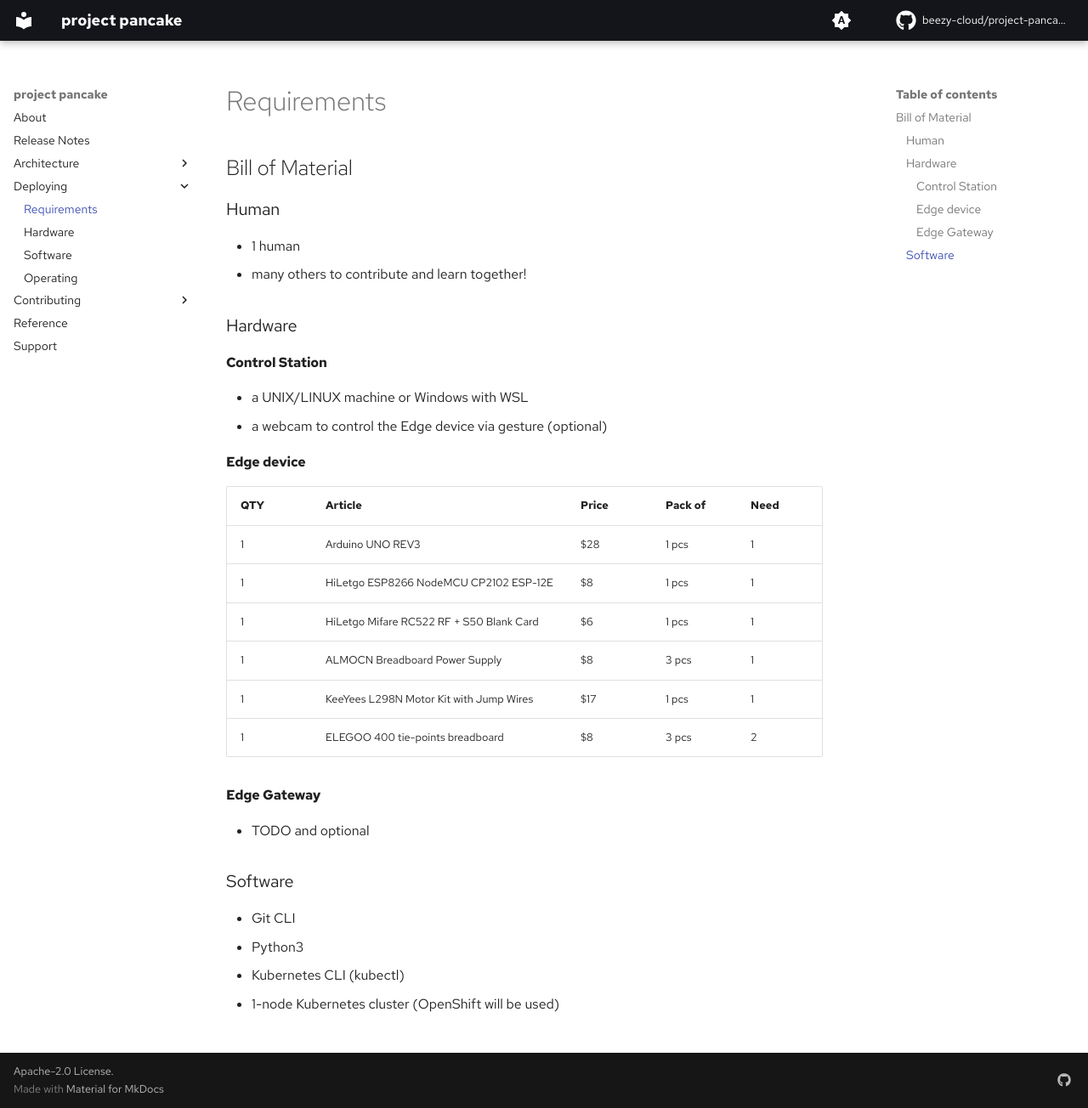
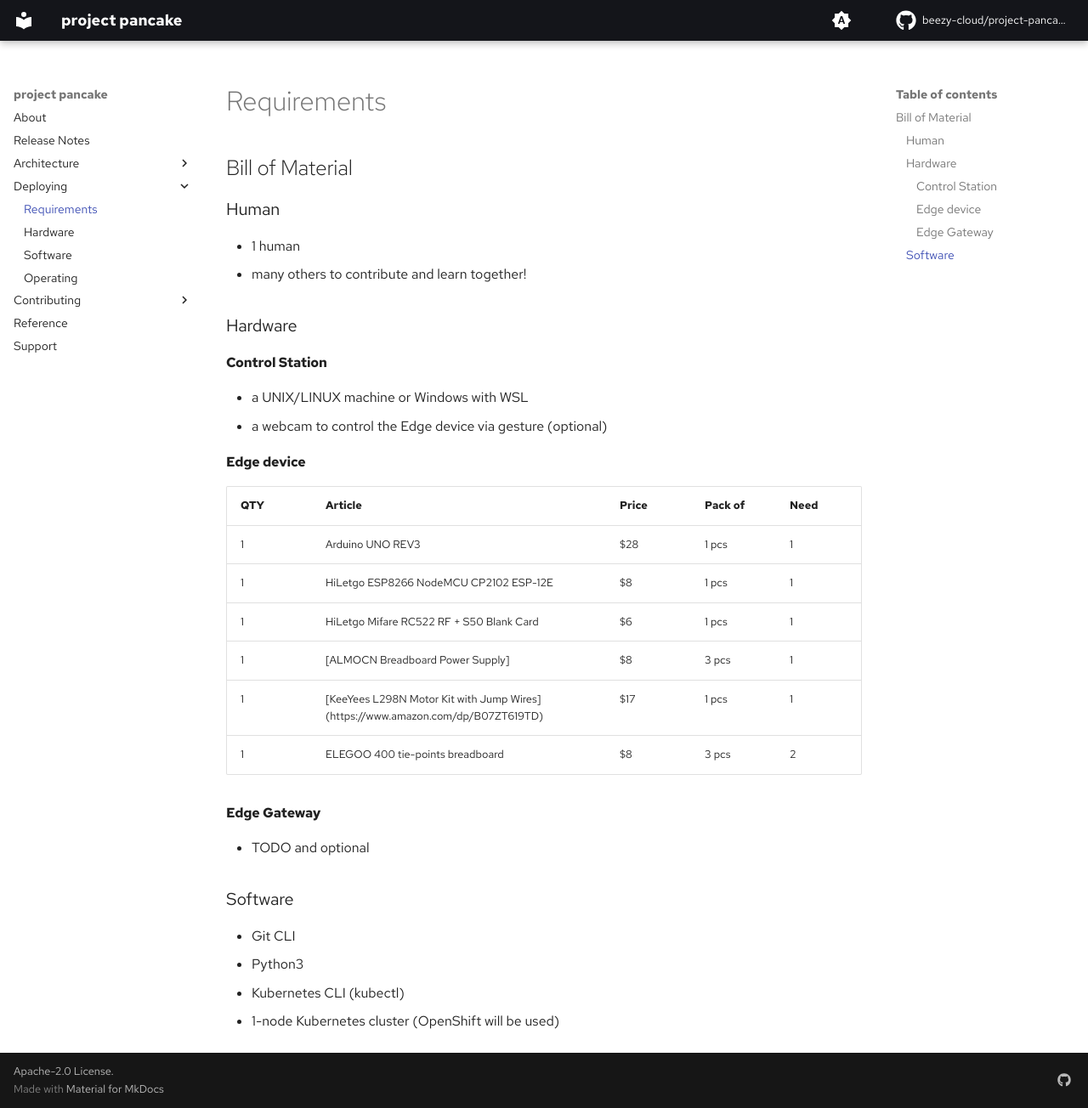
Before and after one commit to beezy-cloud/project-pancake, an MkDocs documentation site: the page built from docs/bom.md, in a window 1280 px wide and 1304 px high. Shown: the whole window at 85% size. Built offline with MkDocs 1.6.1 and Material for MkDocs 9.7.7, drawn with Linux system fonts in a browser that asks for light colours; some web fonts are replaced; comment, search, counter and statistics services are not loaded; some of the changed lines change nothing that is shown.

Commit message:
update doc

```diff
--- a/docs/bom.md
+++ b/docs/bom.md
@@ -17,8 +17,8 @@
 | 1   | Arduino UNO REV3                         | $28   | 1 pcs   | 1    |
 | 1   | HiLetgo ESP8266 NodeMCU CP2102 ESP-12E   | $8    | 1 pcs   | 1    |
 | 1   | HiLetgo Mifare RC522 RF + S50 Blank Card | $6    | 1 pcs   | 1    |
-| 1   | ALMOCN Breadboard Power Supply           | $8    | 3 pcs   | 1    |
-| 1   | KeeYees L298N Motor Kit with Jump Wires  | $17   | 1 pcs   | 1    |
+| 1   | [ALMOCN Breadboard Power Supply]           | $8    | 3 pcs   | 1    |
+| 1   | [KeeYees L298N Motor Kit with Jump Wires] (https://www.amazon.com/dp/B07ZT619TD)  | $17   | 1 pcs   | 1    |
 | 1   | ELEGOO 400 tie-points breadboard         | $8    | 3 pcs   | 2    |
 
 #### Edge Gateway
```
